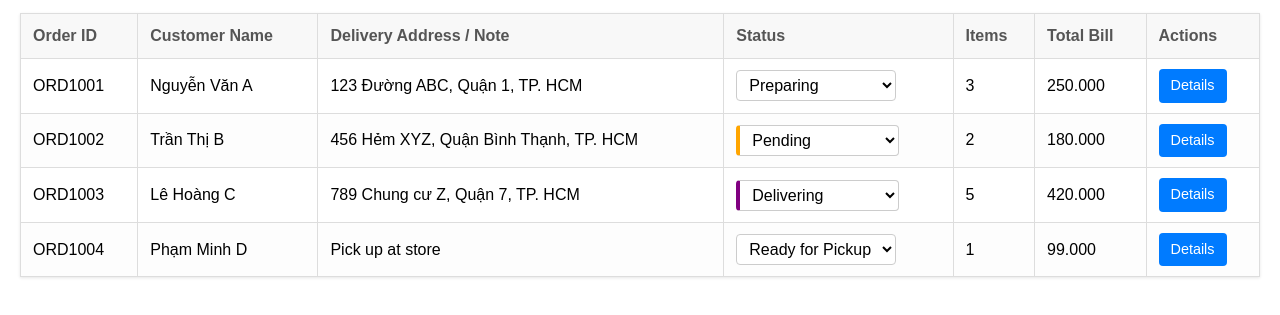
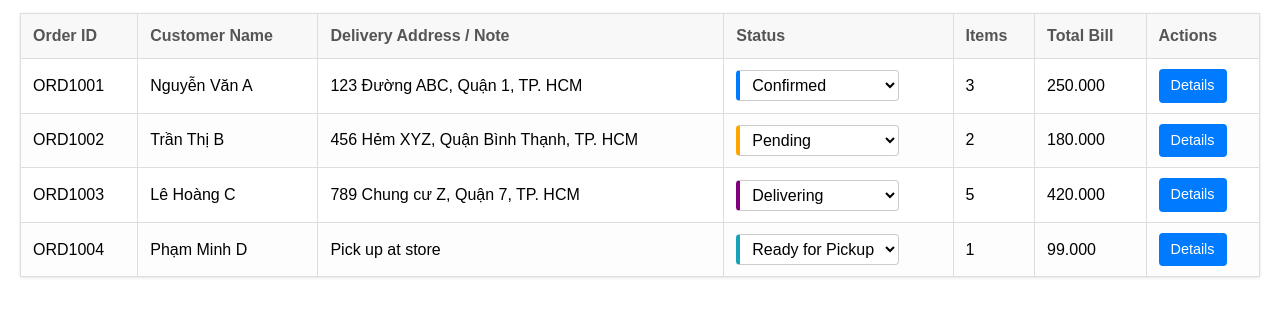
Before and after one commit to MrHH-k22/PizzaGo_FrontEnd, a React (Vite) app: page /staff/updateorderstatus in a window 1280 px wide. Shown: the part 175-490 px from the top of the page. Built offline with nearby package versions, Linux system fonts and the light colour scheme.

Commit message:
Staff: Update order status labels and styles for consistency

```diff
--- a/src/features/Staff/UpdateOrderStatus/OrderDetailsModal.css
+++ b/src/features/Staff/UpdateOrderStatus/OrderDetailsModal.css
@@ -131,13 +131,13 @@
 .status-badge.status-pending {
   background-color: orange;
 }
-.status-badge.status-preparing {
+.status-badge.status-confirmed {
   background-color: #007bff;
 } /* Blue */
 .status-badge.status-delivering {
   background-color: purple;
 }
-.status-badge.status-delivered {
+.status-badge.status-conpleted {
   background-color: green;
 }
 .status-badge.status-cancelled {
--- a/src/features/Staff/UpdateOrderStatus/OrderDetailsModal.jsx
+++ b/src/features/Staff/UpdateOrderStatus/OrderDetailsModal.jsx
@@ -57,7 +57,7 @@ function OrderDetailsModal({ order, onClose }) {
           <p>
             <strong>Status:</strong>{" "}
             <span
-              className={`status-badge status-${order.status.toLowerCase().replace(" ", "-")}`}
+              className={`status-badge status-${order.status.toLowerCase().replace(/ /g, "-")}`}
             >
               {order.status}
             </span>
--- a/src/features/Staff/UpdateOrderStatus/UpdateOrderStatus.css
+++ b/src/features/Staff/UpdateOrderStatus/UpdateOrderStatus.css
@@ -97,6 +97,9 @@
 .status-select.status-completed {
   border-left: 4px solid green;
 }
+.status-select.status-cancelled {
+  border-left: 4px solid red;
+}
 .status-select.status-ready-for-pickup {
   border-left: 4px solid #17a2b8; /* Teal */
 }
--- a/src/features/Staff/UpdateOrderStatus/UpdateOrderStatus.jsx
+++ b/src/features/Staff/UpdateOrderStatus/UpdateOrderStatus.jsx
@@ -12,7 +12,7 @@ const mockOrders = [
     id: "ORD1001",
     customerName: "Nguyễn Văn A",
     deliveryAddress: "123 Đường ABC, Quận 1, TP. HCM",
-    status: "Preparing",
+    status: "Confirmed",
     itemCount: 3,
     totalBill: 250000,
     items: [
@@ -21,7 +21,7 @@ const mockOrders = [
         name: "Pizza Hải Sản Pesto Xanh",
         quantity: 1,
         unitPrice: 149000,
-        imageUrl: "/images/pizza-pesto.jpg",
+        imageUrl: "/images/ExamplePizza.png",
       }, // Add actual image paths
       {
         id: "SD002",
@@ -218,14 +218,14 @@ function UpdateOrderStatus() {
                     onChange={(e) =>
                       handleStatusChange(order.id, e.target.value)
                     }
-                    className={`status-select status-${order.status.toLowerCase().replace(" ", "-")}`}
+                    className={`status-select status-${order.status.toLowerCase().replace(/ /g, "-")}`}
                   >
                     {/* ... options ... */}
                     <option value="Pending">Pending</option>
-                    <option value="Preparing">Preparing</option>
+                    <option value="Confirmed">Confirmed</option>
                     <option value="Ready for Pickup">Ready for Pickup</option>
                     <option value="Delivering">Delivering</option>
-                    <option value="Delivered">Delivered</option>
+                    <option value="Completed">Completed</option>
                     <option value="Cancelled">Cancelled</option>
                   </select>
                 </td>
```
